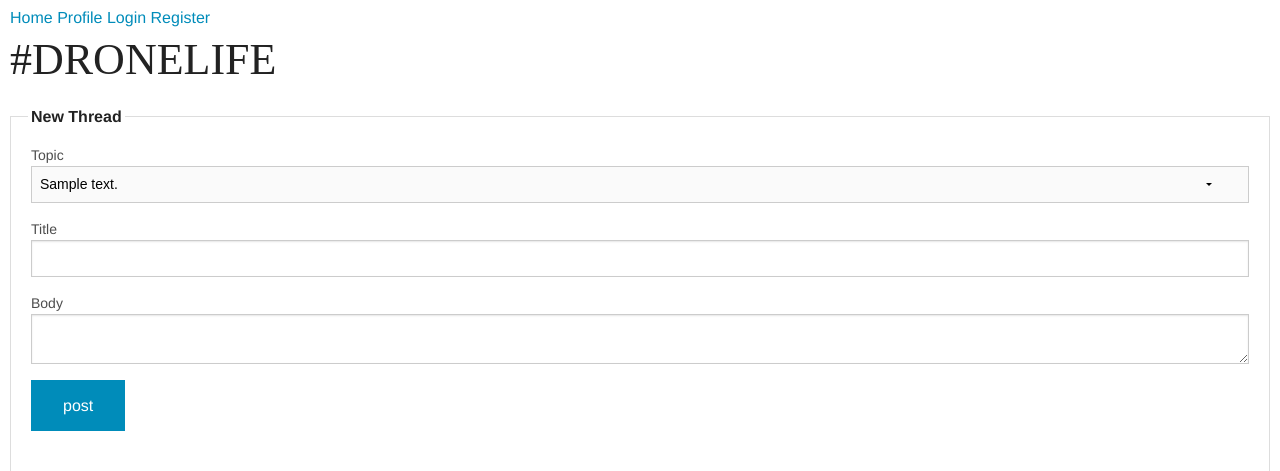
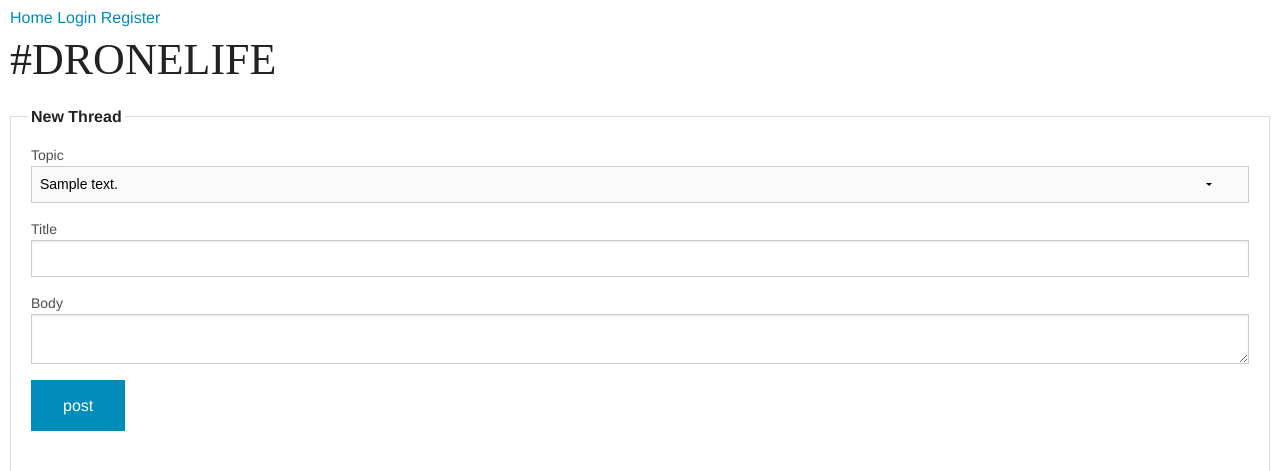
Before and after one commit to hecanjog/dronelife.org, a Flask app: page / in a window 1280 px wide. Shown: the top 471 px of the page. Run offline with Flask 2, Linux system fonts and the light colour scheme; tables that the repository leaves empty hold one stand-in row (values such as "Sample post"); some web fonts are replaced.

Commit message:
only show profile link when logged in. closes #12

```diff
--- a/dronelife/templates/layout.html
+++ b/dronelife/templates/layout.html
@@ -14,9 +14,9 @@
 {% block header %}
 <header>
     <a href="/">Home</a>
-    <a href="/profile">Profile</a>
 
     {% if current_user.is_authenticated() %}
+        <a href="/profile">Profile</a>
         <a href="/logout">Logout</a>
     {% else %}
         <a href="/login">Login</a>
```
